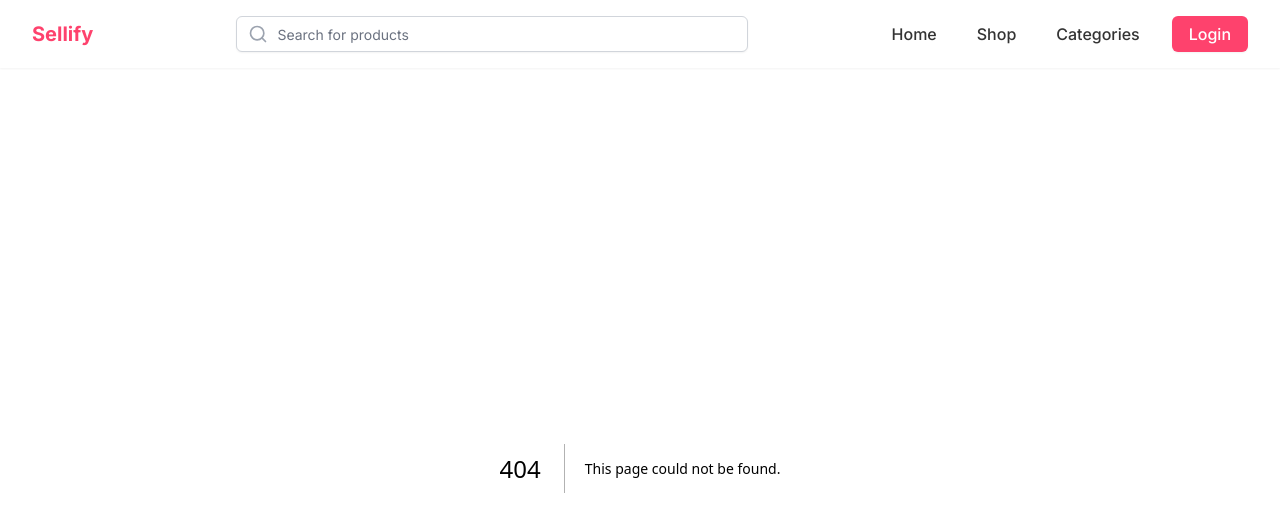
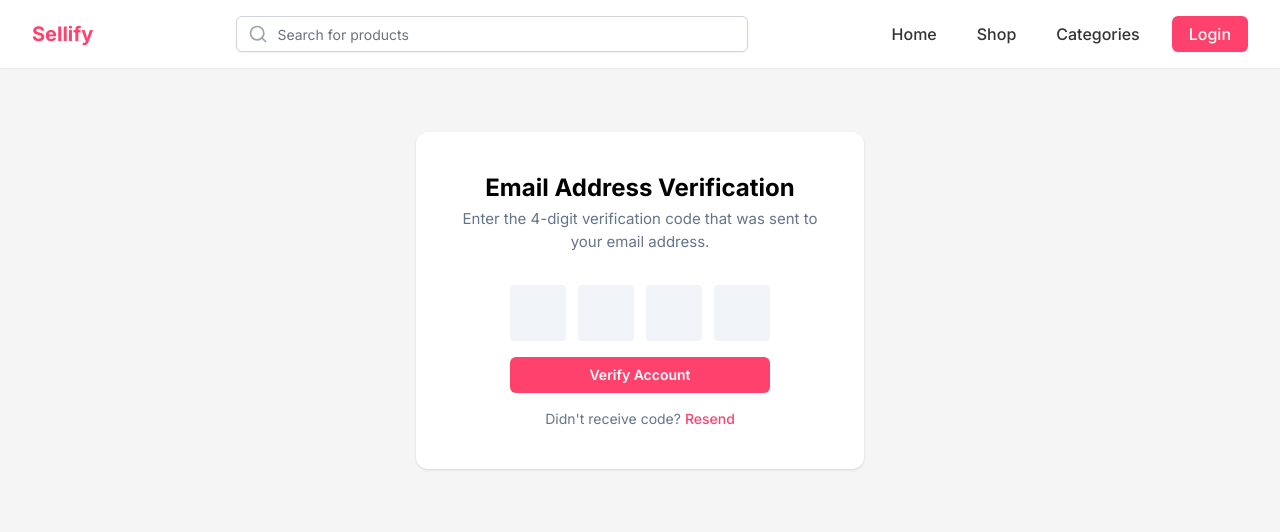
Before and after one commit to hamaadafzal4209/Sellify, a Next.js app in the folder client/: page /verify-otp in a window 1280 px wide. Before the commit this address had no page. Shown: the top 532 px of the page. Built offline with nearby package versions, Linux system fonts and the light colour scheme.

Commit message:
create verify otp page

```diff
--- /dev/null
+++ b/client/app/verify-otp/page.tsx
@@ -0,0 +1,137 @@
+"use client";
+import {
+  FC,
+  useState,
+  useEffect,
+  useRef,
+  ChangeEvent,
+  KeyboardEvent,
+  ClipboardEvent,
+  FormEvent,
+} from "react";
+import { Button } from "@/components/ui/button";
+
+interface OtpInputProps {
+  length: number;
+  onChange: (otp: string) => void;
+}
+
+const VerifyOtpPage: FC = () => {
+  const [otp, setOtp] = useState<string>("");
+
+  const handleOtpChange = (newOtp: string) => {
+    setOtp(newOtp);
+  };
+
+  const handleSubmit = (e: FormEvent<HTMLFormElement>) => {
+    e.preventDefault();
+    // Add your OTP verification logic here
+    console.log("OTP Submitted:", otp);
+  };
+
+  const OtpInput: FC<OtpInputProps> = ({ length, onChange }) => {
+    const [otpValues, setOtpValues] = useState<string[]>(
+      Array(length).fill("")
+    );
+    const inputsRef = useRef<HTMLInputElement[]>([]);
+
+    const handleChange = (e: ChangeEvent<HTMLInputElement>, index: number) => {
+      const value = e.target.value;
+      if (/^\d?$/.test(value)) {
+        const newOtp = [...otpValues];
+        newOtp[index] = value;
+        setOtpValues(newOtp);
+        onChange(newOtp.join(""));
+
+        // Move to next input if value is entered
+        if (index < length - 1 && value) {
+          inputsRef.current[index + 1].focus();
+        }
+      }
+    };
+
+    const handleKeyDown = (
+      e: KeyboardEvent<HTMLInputElement>,
+      index: number
+    ) => {
+      if (e.key === "Backspace" && !otpValues[index] && index > 0) {
+        inputsRef.current[index - 1].focus();
+      }
+    };
+
+    const handlePaste = (e: ClipboardEvent<HTMLInputElement>) => {
+      e.preventDefault();
+      const text = e.clipboardData.getData("text");
+      if (/^\d{4}$/.test(text)) {
+        const digits = text.split("");
+        setOtpValues(digits);
+        onChange(digits.join(""));
+        inputsRef.current[length - 1].focus();
+      }
+    };
+
+    useEffect(() => {
+      const handleFocus = (e: Event) => {
+        (e.target as HTMLInputElement).select();
+      };
+
+      inputsRef.current.forEach((input) => {
+        input.addEventListener("focus", handleFocus);
+      });
+
+      return () => {
+        inputsRef.current.forEach((input) => {
+          input.removeEventListener("focus", handleFocus);
+        });
+      };
+    }, [length]);
+
+    return (
+      <div className="flex items-center justify-center gap-3">
+        {otpValues.map((value, index) => (
+          <input
+            key={index}
+            type="text"
+            value={value}
+            onChange={(e) => handleChange(e, index)}
+            onKeyDown={(e) => handleKeyDown(e, index)}
+            ref={(el) => (inputsRef.current[index] = el as HTMLInputElement)}
+            maxLength={1}
+            className="w-14 h-14 text-center text-2xl font-extrabold text-slate-900 bg-slate-100 border border-transparent hover:border-slate-200 appearance-none rounded p-4 outline-none focus:bg-white focus:border-primary-400 focus:ring-2 focus:ring-primary-100"
+          />
+        ))}
+      </div>
+    );
+  };
+
+  return (
+    <div className="max-w-md mt-16 sm:mx-auto mx-4 text-center bg-white px-4 sm:px-8 py-10 rounded-xl shadow">
+      <header className="mb-8">
+        <h1 className="text-2xl font-bold mb-1">Email Address Verification</h1>
+        <p className="text-[15px] text-slate-500">
+          Enter the 4-digit verification code that was sent to your email
+          address.
+        </p>
+      </header>
+      <form id="otp-form" onSubmit={handleSubmit}>
+        <OtpInput length={4} onChange={handleOtpChange} />
+        <div className="max-w-[260px] mx-auto mt-4">
+          <Button type="submit" className="submit-full-button !text-sm">
+            Verify Account
+          </Button>
+        </div>
+      </form>
+      <div className="text-sm text-slate-500 mt-4">
+        {"Didn't receive code?"}{" "}
+        <a
+          className="font-medium text-primary-500 hover:text-primary-600"
+          href="#0"
+        >
+          Resend
+        </a>
+      </div>
+    </div>
+  );
+};
+
+export default VerifyOtpPage;
```
